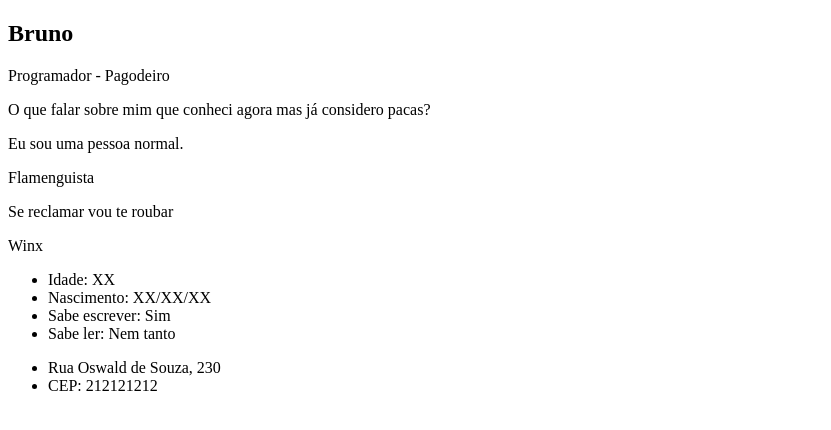
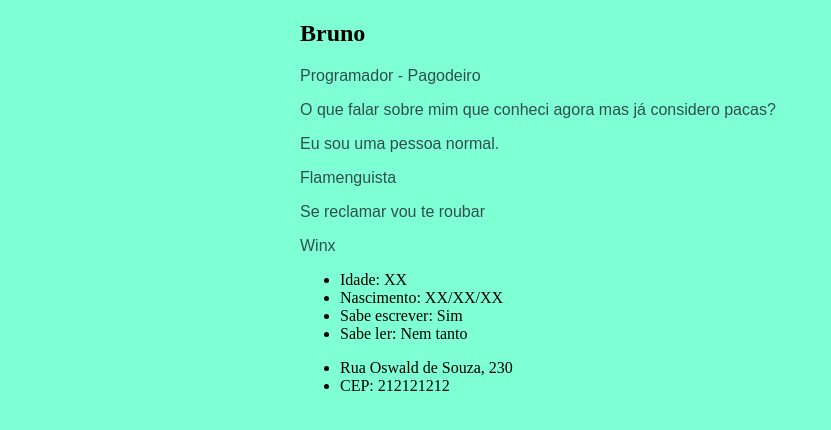
Before and after one commit to brunoUnigranrio/curriculo-site, a plain HTML site: page index.html in a window 1280 px wide. Shown: the whole page, without its empty margins (0-831 px from the left). Drawn offline with Linux system fonts and the light colour scheme.

Commit message:
adicionada folha de estilos

```diff
--- a/index.html
+++ b/index.html
@@ -4,6 +4,7 @@
     <meta charset="UTF-8">
     <meta name="viewport" content="width=device-width, initial-scale=1.0">
     <meta http-equiv="X-UA-Compatible" content="ie=edge">
+    <link rel="stylesheet" type="text/css" media="screen" href="style.css"/>
     <title>Meu currículo</title>
 </head>
 <body>
--- /dev/null
+++ b/style.css
@@ -0,0 +1,9 @@
+body {
+    background-color: aquamarine;
+    margin-left: 300px;
+
+}
+p {
+    color: darkslategrey;
+    font-family: Arial, Helvetica, sans-serif;
+}
```
